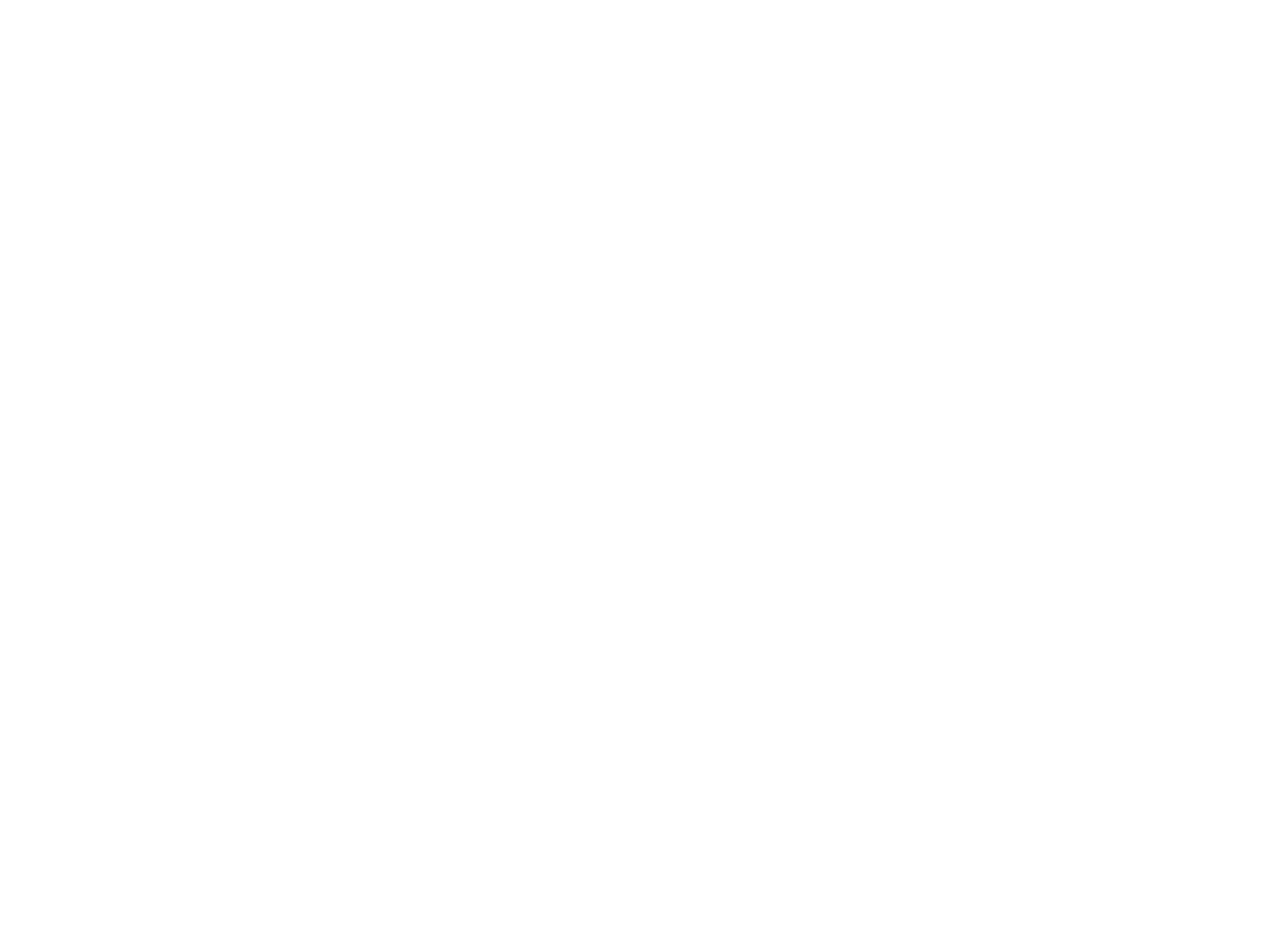
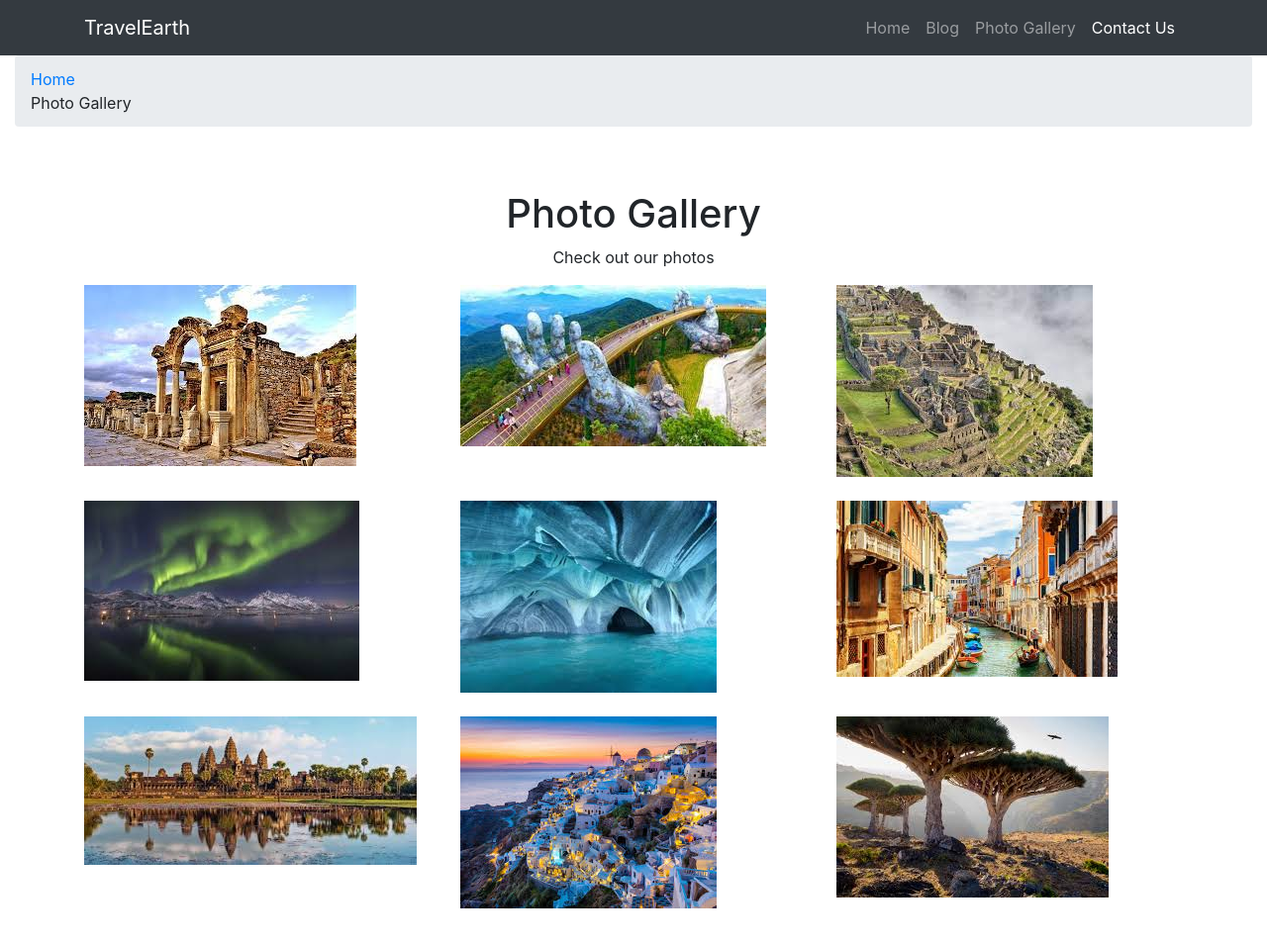
Before and after one commit to zehra-kpz/travel-webb, a plain HTML site: page gallery.html in a window 1280 px wide. Shown: the whole page at 99% size. Before the commit the page ends 800 px from the top, so only its background shows below. Drawn offline with nearby package versions, Linux system fonts and the light colour scheme; some packages are replaced by stand-ins of ours; a script that the page names is missing.

Commit message:
Galeri oluşturuldu.

```diff
--- a/gallery.html
+++ b/gallery.html
@@ -14,6 +14,104 @@
         </head>
 
         <body>
+            <nav class="navbar navbar-expand-sm navbar-dark bg-dark">
+                <div class="container">
+                  <a href="index.html" class="navbar-brand">TravelEarth</a>
+                  <button class="navbar-toggler" data-toggle="collapse" data-target="#navbarCollapse">
+                    <span class="navbar-toggler-icon"></span>
+                  </button>
+                  <div class="collapse navbar-collapse" id="navbarCollapse">
+                    <ul class="navbar-nav ml-auto">
+                      <li class="nav-item">
+                        <a href="index.html" class="nav-link">Home</a>
+                      </li>
+                      <li class="nav-item ">
+                        <a href="Blog.html" class="nav-link">Blog</a>
+                      </li>
+                      <li class="nav-item">
+                        <a href="Gallery.html" class="nav-link">Photo Gallery</a>
+                      </li>
+                      <li class="nav-item active">
+                        <a href="contact.html" class="nav-link">Contact Us</a>
+                      </li>
+                    </ul>
+                  </div>
+                </div>
+            </nav>
+
+            <div class="col-md-12 align-self-center order-1">
+                <ul class="breadcrumb d-block text-left">
+                    <li><a href="http://127.0.0.1:5500/index.html">Home</a></li>
+                    <li class="active">Photo Gallery</li>
+                </ul>
+            </div>
+
+    <!-- PHOTO GALLERY -->
+        <section id="gallery" class="py-5">
+            <div class="container">
+                <h1 class="text-center">Photo Gallery</h1>
+                <p class="text-center">Check out our photos</p>
+                <div class="row mb-4">
+                    <div class="col-md-4">
+                    <a href="images/place1.jpeg" data-toggle="lightbox">
+                    <img src="images/place1.jpeg" alt="" class="img-fluid">
+                    </a>
+                    </div>
+
+                    <div class="col-md-4">
+                    <a href="images/place2.jpeg" data-toggle="lightbox" >
+                        <img src="images/place2.jpeg" alt="" class="img-fluid">
+                    </a>
+                    </div>
+
+                    <div class="col-md-4">
+                    <a href="images/place3.jpeg" data-toggle="lightbox">
+                        <img src="images/place3.jpeg" alt="" class="img-fluid">
+                    </a>
+                    </div>
+                </div>
+
+                <div class="row mb-4">
+                    <div class="col-md-4">
+                    <a href="images/place4.jpeg" data-toggle="lightbox" >
+                        <img src="images/place4.jpeg" alt="" class="img-fluid">
+                    </a>
+                    </div>
+
+                    <div class="col-md-4">
+                    <a href="images/place5.jpeg" data-toggle="lightbox">
+                        <img src="images/place5.jpeg" alt="" class="img-fluid">
+                    </a>
+                    </div>
+
+                    <div class="col-md-4">
+                    <a href="images/place6.jpeg" data-toggle="lightbox">
+                        <img src="images/place6.jpeg" alt="" class="img-fluid">
+                    </a>
+                    </div>
+                </div>
+
+                <div class="row mb-4">
+                    <div class="col-md-4">
+                    <a href="images/place7.jpeg" data-toggle="lightbox" >
+                        <img src="images/place7.jpeg" alt="" class="img-fluid">
+                    </a>
+                    </div>
+
+                    <div class="col-md-4">
+                    <a href="images/place8.jpeg" data-toggle="lightbox">
+                        <img src="images/place8.jpeg" alt="" class="img-fluid">
+                    </a>
+                    </div>
+
+                    <div class="col-md-4">
+                    <a href="images/place9.jpeg" data-toggle="lightbox">
+                        <img src="images/place9.jpeg" alt="" class="img-fluid">
+                    </a>
+                    </div>
+                </div>
+            </div>
+        </section>
 
 
 
@@ -23,8 +121,16 @@
             crossorigin="anonymous"></script>
             <script src="https://stackpath.bootstrapcdn.com/bootstrap/4.1.1/js/bootstrap.min.js" integrity="sha384-smHYKdLADwkXOn1EmN1qk/HfnUcbVRZyYmZ4qpPea6sjB/pTJ0euyQp0Mk8ck+5T"
             crossorigin="anonymous"></script>
+            <script src="https://cdnjs.cloudflare.com/ajax/libs/ekko-lightbox/5.3.0/ekko-lightbox.min.js"></script>
 
 
+            <script>
+                // Lightbox Init
+                $(document).on('click', '[data-toggle="lightbox"]', function (event) {
+                event.preventDefault();
+                $(this).ekkoLightbox();
+                });
+            </script>
         </body>
 
 </html>
```
Also changed, not shown: 1 other file. Lines whose indentation alone changed are shown as unchanged.
